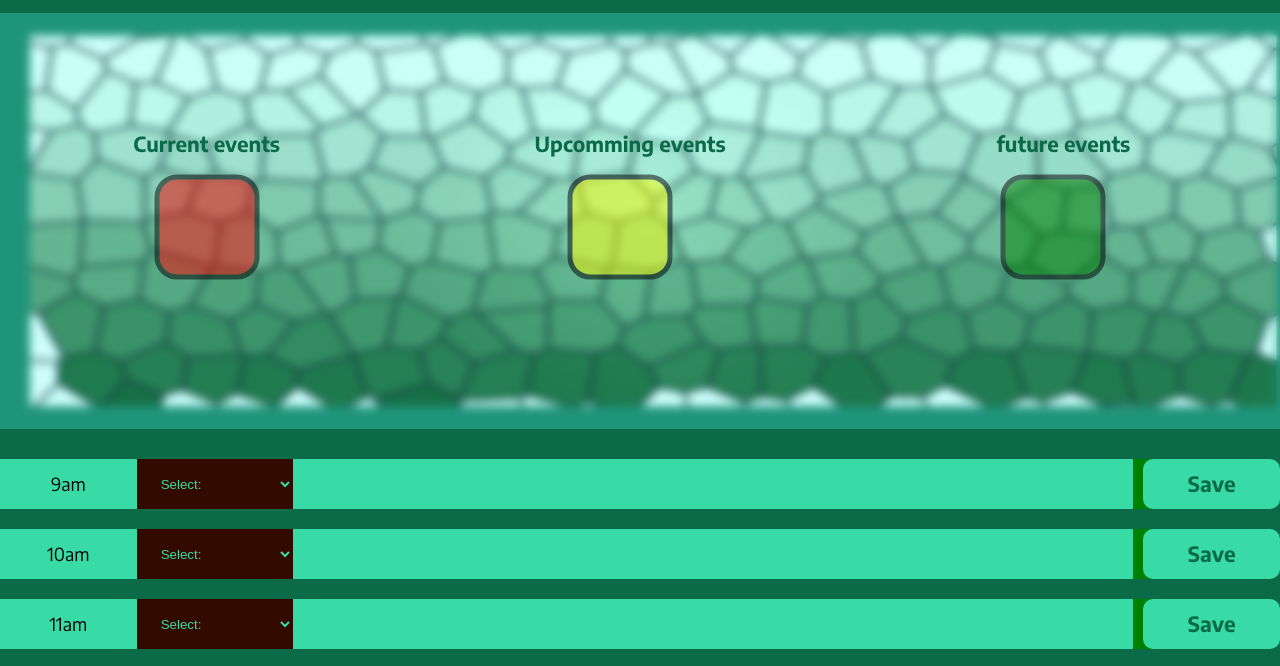
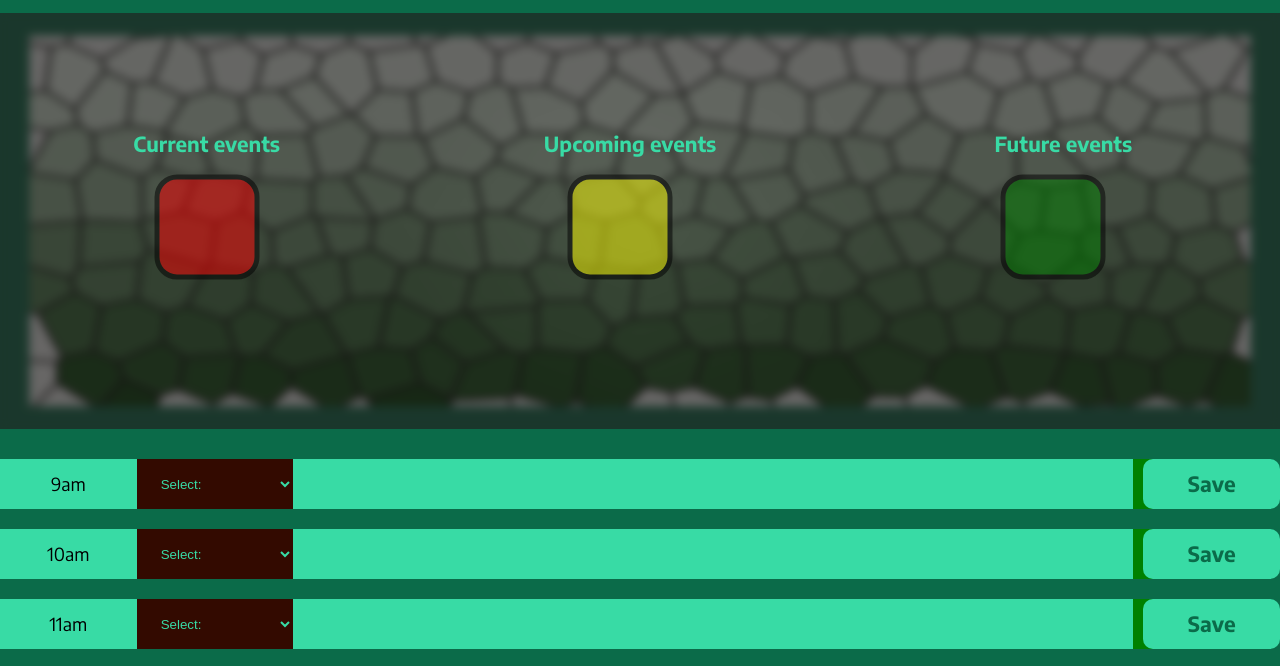
Before and after one commit to Dstapleton/workScheduler, a plain HTML site: page index.html in a window 1280 px wide. Shown: the part 103-769 px from the top of the page. Drawn offline with Linux system fonts and the light colour scheme.

Commit message:
made style changes

```diff
--- a/assets/css/style.css
+++ b/assets/css/style.css
@@ -60,25 +60,23 @@ section {
     align-items:center;
     width:100%;
     height:100%;
-    background-color:#52fff648;
+    background-color:#22201faf;
     backdrop-filter:blur(5px);
     position:absolute;
     z-index:1;
 }
 .hero img {
-
-    width:102%;
+    width:100%;
     height:100%;
 }
 .legend div > h2 {
     text-align:center;
     font-size:1.3rem;
-    color:var(--main--color);
+    color:var(--main--highlight);
 }
 .red svg,
 .yellow svg,
 .green svg {
-
     width:100%;
     height:100%;
     flex:1;
--- a/index.html
+++ b/index.html
@@ -52,14 +52,14 @@
                     </svg>
                 </div>
                 <div class="yellow">
-                    <h2>Upcomming events</h2>
+                    <h2>Upcoming events</h2>
                     <svg width= "220" height= "150">
                         <rect x="50" y="20" rx="20" ry="20" width="100" height="100"
                         style="fill:yellow;stroke:black;stroke-width:5;opacity:0.5" />
                     </svg>
                 </div>
                 <div class="green">
-                    <h2>future events</h2>
+                    <h2>Future events</h2>
                     <svg width= "220" height= "150" viewport="4.5 1.5 800 600">
                         <rect x="50" y="20" rx="20" ry="20" width="100" height="100"
                         style="fill:green;stroke:black;stroke-width:5;opacity:0.5" />
```
